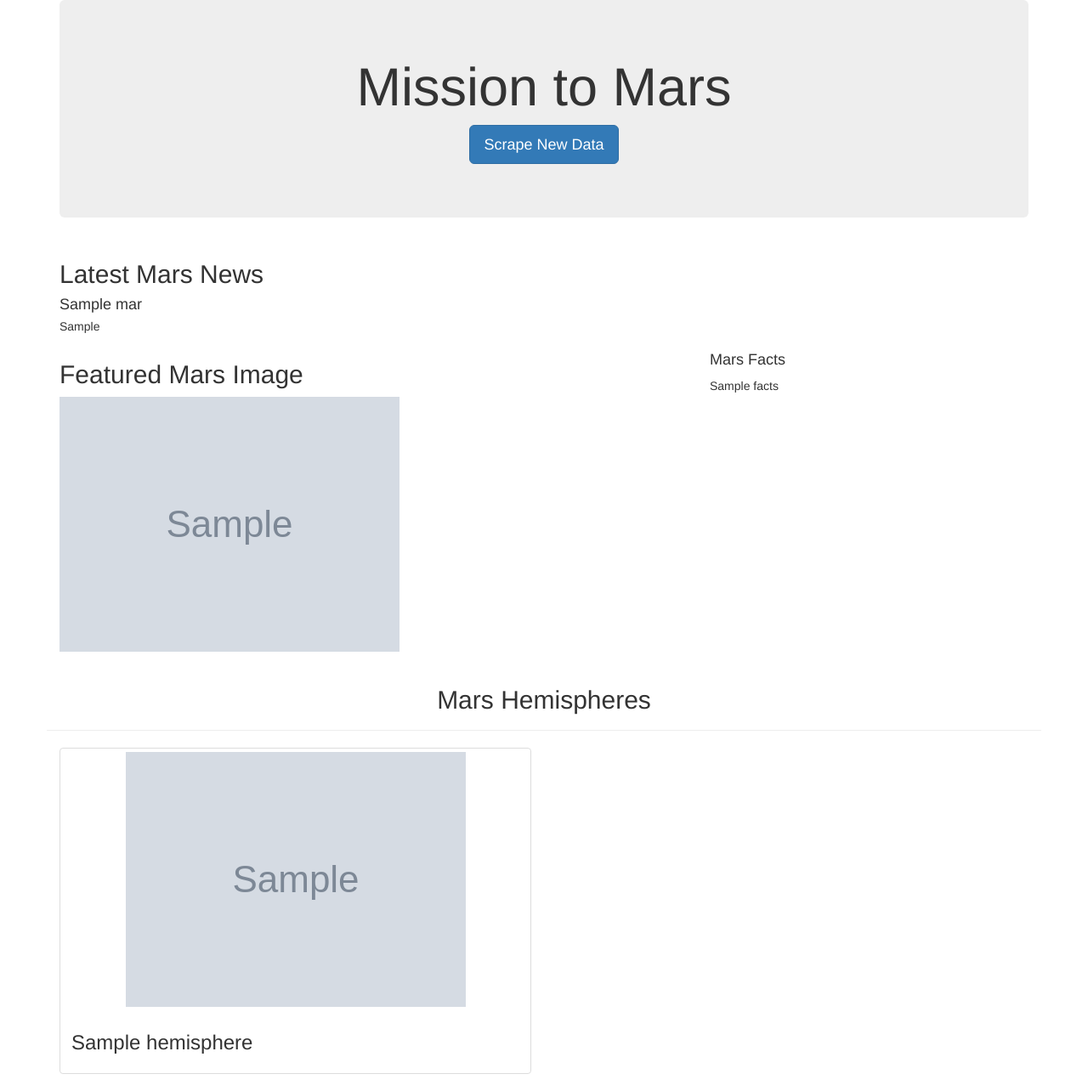
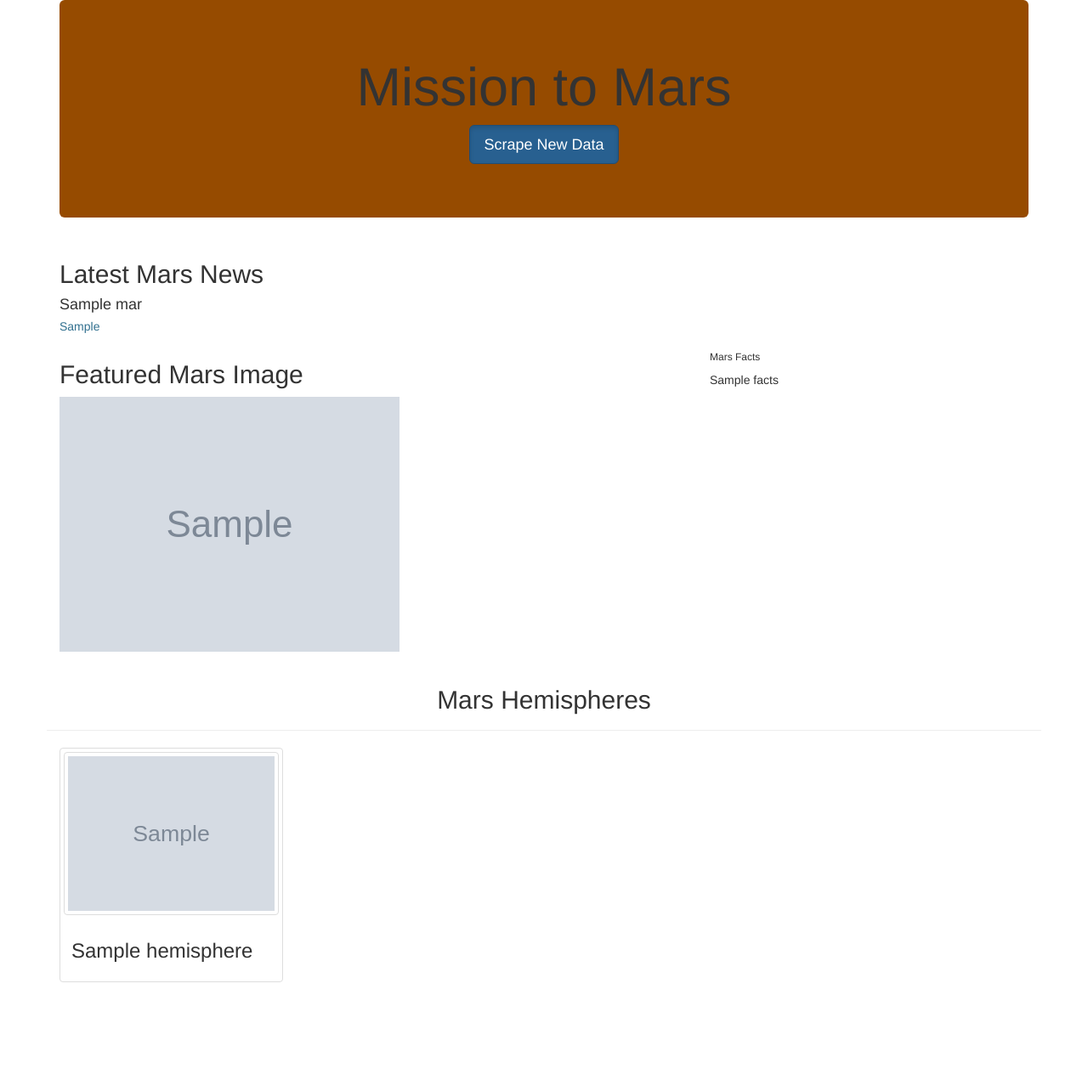
Before and after one commit to Meghajain84/Mission-to-Mars, a Flask app: page / in a window 1280 px wide. Shown: the whole page at 85% size. After the commit the page ends 1156 px from the top, so only its background shows below. Run offline with Flask 2, Linux system fonts and the light colour scheme; grey boxes marked "Sample" are stand-in pictures; a database or web service that is not in the repository returns one stand-in record (values such as "Sample title"); some libraries are stand-ins or nearby versions.

Commit message:
moving code from different folder

```diff
--- a/templates/index.html
+++ b/templates/index.html
@@ -13,20 +13,20 @@
   <body>
     <div class="container">
       <!-- Add Jumbotron to Header -->
-      <div class="jumbotron text-center">
+      <div class="jumbotron text-center" style="background-color:#964B00">
         <h1>Mission to Mars</h1>
         <!-- Add a button to activate scraping script -->
-        <p><a class="btn btn-primary btn-lg" href="/scrape" role="button">Scrape New Data</a></p>
+        <p><a class="btn btn-primary btn-lg active" href="/scrape" role="button">Scrape New Data</a></p>
       </div>
 
       <!-- Add section for Mars News -->
       <div class="row" id="mars-news">
-        <div class="col-md-12">
+        <div class="col-md-12" "col-xs-12">
           <div class="media">
             <div class="media-body">
               <h2>Latest Mars News</h2>
               <h4 class="media-heading">{{ mars.news_title }}</h4>
-              <p>{{ mars.news_paragraph }}</p>
+              <p class="text-info">{{ mars.news_paragraph }}</p>
             </div>
           </div>
         </div>
@@ -34,7 +34,7 @@
 
       <!-- Section for Featured Image and Facts table -->
       <div class="row" id="mars-featured-image">
-        <div class="col-md-8">
+        <div class="col-md-8" "col-xs-8">
           <h2>Featured Mars Image</h2>
 
           <!-- if images is False/None/non-existent, then default to error message -->
@@ -45,10 +45,10 @@
           />
         </div>
 
-        <div class="col-md-4">
+        <div class="col-md-4" "col-xs-4">
           <!-- Mars Facts -->
           <div class="row" id="mars-facts">
-            <h4>Mars Facts</h4>
+            <h6>Mars Facts</h6>
             {{ mars.facts | safe }}
           </div>
         </div>
@@ -61,9 +61,9 @@
         </div>
 
         {% for hemisphere in mars.hemispheres %}
-        <div class="col-md-6">
+        <div class="col-md-3" "col-xs-6">
           <div class="thumbnail">
-            <img src="{{hemisphere.img_url | default('static/images/error.png', true)}}" alt="...">
+            <img src="{{hemisphere.img_url | default('static/images/error.png', true)}}" alt="..." class="img-thumbnail">
             <div class="caption">
               <h3>{{hemisphere.title}}</h3>
             </div>
```
Also changed, not shown: README.md.
